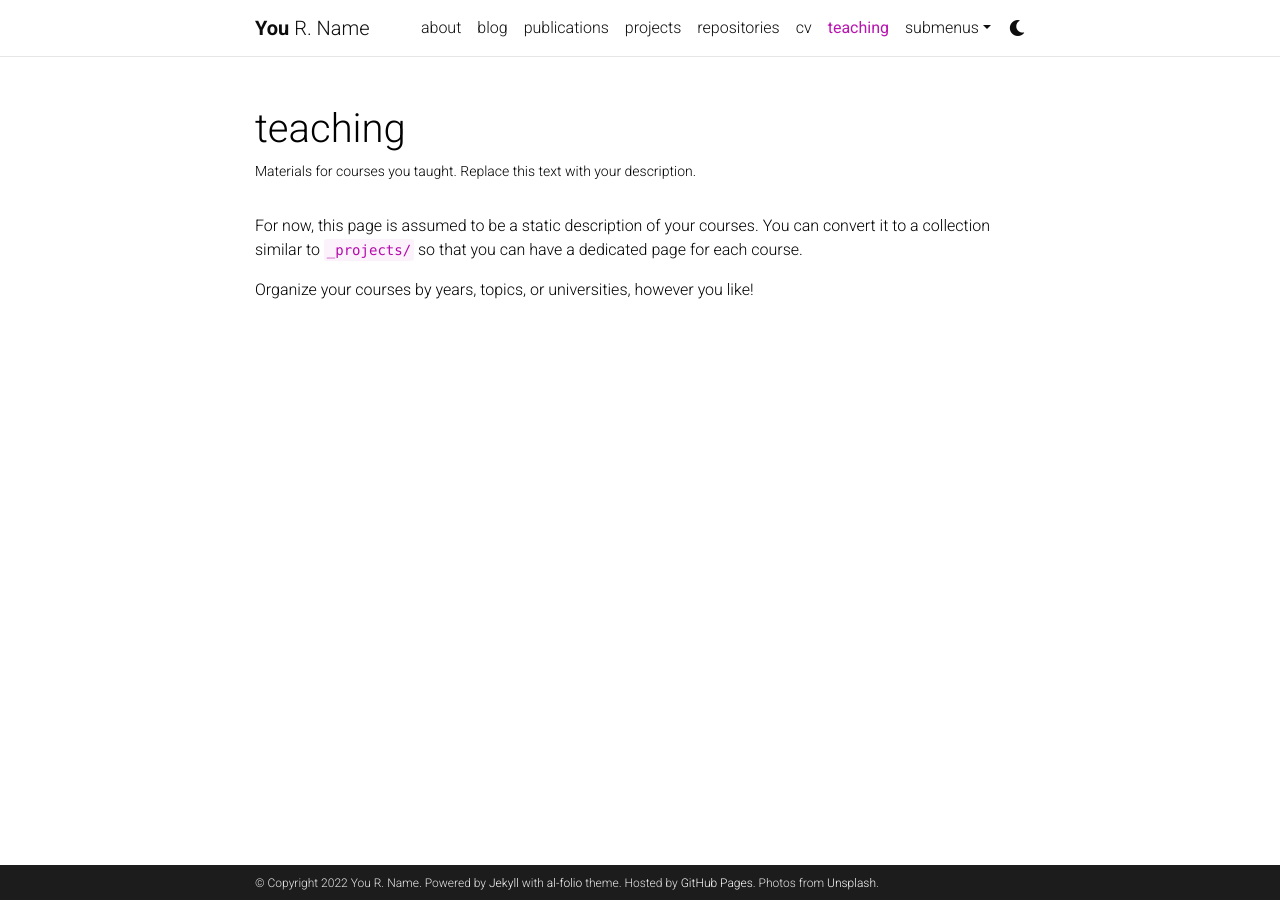
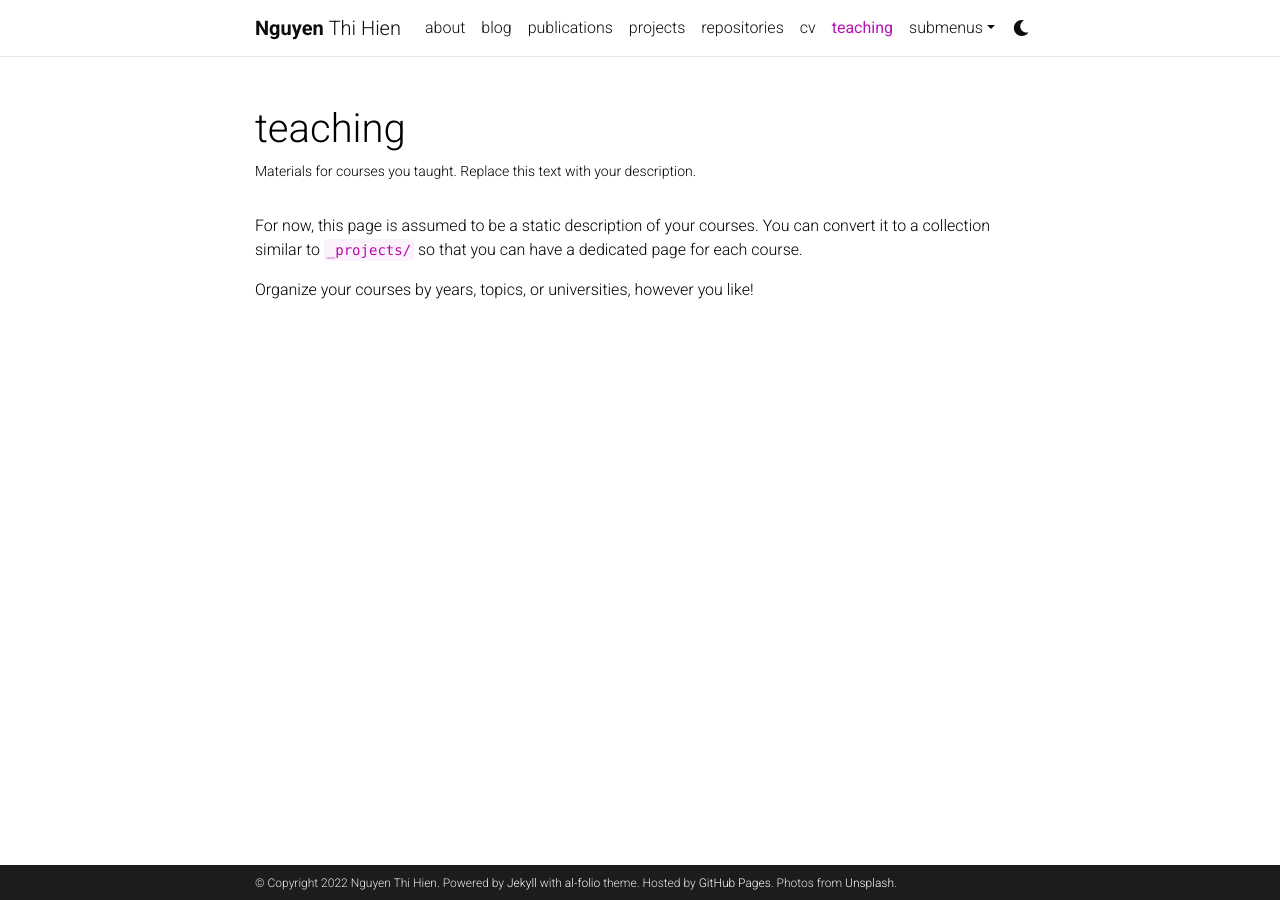
Before and after one commit to Jainy01/nguyenhien, a Jekyll site: the page built from _pages/teaching.md, in a window 1280 px wide. Built offline with Jekyll 4.4.1, drawn with Linux system fonts in a browser that asks for light colours; comment, search, counter and statistics services are not loaded; a style sheet for code colours, icons or effects is not loaded.

Commit message:
Update _config.yml

```diff
--- a/_config.yml
+++ b/_config.yml
@@ -3,10 +3,10 @@
 # -----------------------------------------------------------------------------
 
 title: blank # the website title (if blank, full name will be used instead)
-first_name: You
-middle_name: R.
-last_name: Name
-email: you@example.com
+first_name: Nguyen
+middle_name: Thi
+last_name: Hien
+email: sosolyly123@example.com
 description: > # the ">" symbol means to ignore newlines until "footer_text:"
   A simple, whitespace theme for academics. Based on [*folio](https://github.com/bogoli/-folio) design.
 footer_text: >
@@ -231,8 +231,8 @@ display_tags: ['formatting', 'images', 'links', 'math', 'code'] # this tags will
 
 scholar:
 
-  last_name: [Einstein]
-  first_name: [Albert, A.]
+  last_name: [Hien]
+  first_name: [Nguyen, .]
 
   style: apa
   locale: en
```
